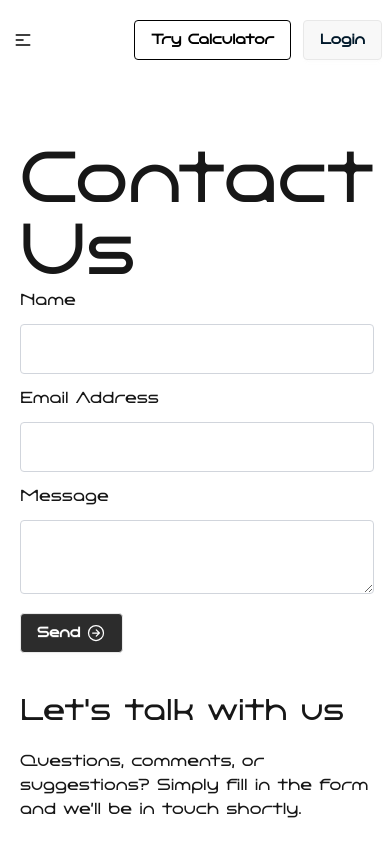
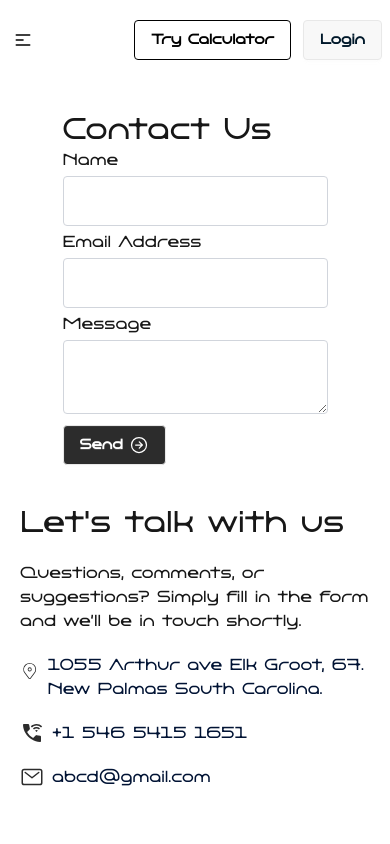
Before and after one commit to Alpha-Bytes-Department/Ballistic, a Next.js app: page /contact-us in a window 390 px wide. Shown: the top 844 px of the page. Built offline with nearby package versions, Linux system fonts and the light colour scheme.

Commit message:
fix some error for mobile devices

```diff
--- a/app/(auth)/auth/signup/page.jsx
+++ b/app/(auth)/auth/signup/page.jsx
@@ -53,7 +53,7 @@ const Signup = () => {
             </Link>
           </h3>
         </div>
-        <div className="flex flex-col gap-3">
+        <form className="flex flex-col gap-3">
           <div className="flex gap-5">
             <label className="flex flex-col" htmlFor="email">
               <h1>Frist Name</h1>
@@ -105,6 +105,26 @@ const Signup = () => {
               />
             </div>
           </label>
+          <label className="flex gap-2" htmlFor="remember">
+            <input
+              className="h-4 w-4 accent-black rounded"
+              type="checkbox"
+              name="remember"
+              id="remember"
+            />
+            <span className="text-sm">Remember password</span>
+          </label>
+          <label className="flex gap-2" htmlFor="emailSendAcces">
+            <input
+              className="h-4 w-4 accent-black rounded"
+              type="checkbox"
+              name="emailSendAcces"
+              id="emailSendAcces"
+            />
+            <span className="text-sm">
+              By creating an account, I am also consenting to receive emails.
+            </span>
+          </label>
           <div className="flex my-2">
             <Link
               href="/auth/login2"
@@ -113,10 +133,13 @@ const Signup = () => {
               Sign in <FaArrowCircleRight />
             </Link>
           </div>
-        </div>
+        </form>
         <h1 className="text-center">Or</h1>
         <div className="flex gap-3 justify-center">
-          <Link href={"/"} className="p-3 px-5 border rounded-4xl cursor-pointer text-center">
+          <Link
+            href={"/"}
+            className="p-3 px-5 border rounded-4xl cursor-pointer text-center"
+          >
             Home
           </Link>
           <button className=" px-10 border rounded-4xl cursor-pointer">
--- a/app/(public)/contact-us/page.jsx
+++ b/app/(public)/contact-us/page.jsx
@@ -7,22 +7,22 @@ import ContactUsForm from '@/components/ContactUs/ContactUsForm';
 
 const contactUs = () => {
     return (
-        <div className='flex flex-wrap justify-around gap-10 items-center my-36 mx-auto'>
+        <div className='flex flex-wrap justify-around gap-10 items-center my-28 lg:my-36 mx-auto'>
             <div>
-                <h1 className='text-7xl'>Contact Us</h1>
+                <h1 className='text-3xl lg:text-7xl'>Contact Us</h1>
                 <ContactUsForm/>
             </div>
             <div className='flex flex-col gap-5'>
                 <h1 className='text-3xl'>Let's talk with us</h1>
                 <h3>Questions, comments, or suggestions? Simply fill in the form and we’ll be in touch shortly.</h3>
                 <div>
-                    <h3 className='flex gap-2'><CiLocationOn className='text-[#2C2C2C] text-2xl font-klear-bold' /> 1055 Arthur ave Elk Groot, 67. New Palmas South Carolina.</h3>
+                    <h3 className='flex gap-2'><CiLocationOn className='text-[#2C2C2C] text-4xl md:text-2xl font-klear-bold' /> <span className='text-[#011334]'>1055 Arthur ave Elk Groot, 67. New Palmas South Carolina.</span></h3>
                 </div>
                 <div>
-                    <h3 className='flex gap-2'><MdWifiCalling3  className='text-[#2C2C2C] text-2xl font-klear-bold' /> +1 546 5415 1651</h3>
+                    <h3 className='flex gap-2'><MdWifiCalling3  className='text-[#2C2C2C] text-2xl font-klear-bold' /> <span className='text-[#011334]'>+1 546 5415 1651</span></h3>
                 </div>
                 <div>
-                    <h3 className='flex gap-2'><IoMailOutline   className='text-[#2C2C2C] text-2xl font-klear-bold' /> abcd@gmail.com</h3>
+                    <h3 className='flex gap-2'><IoMailOutline   className='text-[#2C2C2C] text-2xl font-klear-bold' /> <span className='text-[#011334]'>abcd@gmail.com</span></h3>
                 </div>
             </div>
         </div>
--- a/app/(public)/features/page.jsx
+++ b/app/(public)/features/page.jsx
@@ -5,7 +5,7 @@ import React from 'react';
 const page = () => {
     return (
         <div>
-            <Features design='mt-32'/>
+            <Features design='mt-20 lg:mt-32'/>
         </div>
     );
 };
--- a/components/Calculator/BallisticCalculator/BallisticCalculator.jsx
+++ b/components/Calculator/BallisticCalculator/BallisticCalculator.jsx
@@ -85,7 +85,7 @@ const BallisticCalculator = ({ design }) => {
             </div>
           </label>
           <label
-            className="flex flex-col 2xl:mx-auto 2xl:text-center"
+            className="flex flex-col w-full lg:w-auto 2xl:mx-auto 2xl:text-center"
             htmlFor="coefficient"
           >
             <h1 className="font-semibold">Ballistic Coefficient</h1>
@@ -93,8 +93,8 @@ const BallisticCalculator = ({ design }) => {
               <input
                 className="focus:outline-0 flex-grow min-w-0"
                 type="text"
-                name="calibar"
-                id="calibar"
+                name="coefficient"
+                id="coefficient"
               />
               <span className="whitespace-nowrap">inch</span>
             </div>
--- a/components/ContactUs/ContactUsForm.jsx
+++ b/components/ContactUs/ContactUsForm.jsx
@@ -3,7 +3,7 @@ import { IoArrowForwardCircleOutline } from "react-icons/io5";
 
 const ContactUsForm = () => {
   return (
-    <form action="submin" className="flex flex-col gap-3">
+    <form action="submin" className="flex flex-col gap-1 md:gap-3">
       <label htmlFor="name">Name</label>
       <div>
         <input
--- a/components/Features/Features.jsx
+++ b/components/Features/Features.jsx
@@ -27,7 +27,7 @@ const Features = ({design = ""}) => {
         </div>
         <h1>Treating all skin co</h1>
       </div>
-      <div className="flex justify-center items-center flex-wrap gap-20 mx-auto">
+      <div className="flex justify-center items-center flex-wrap gap-12 lg:gap-20 mx-auto">
         <div className="w-[424px] h-[424px] relative flex flex-col items-center">
           <div className="relative w-full h-[400px]">
             <Image
```
